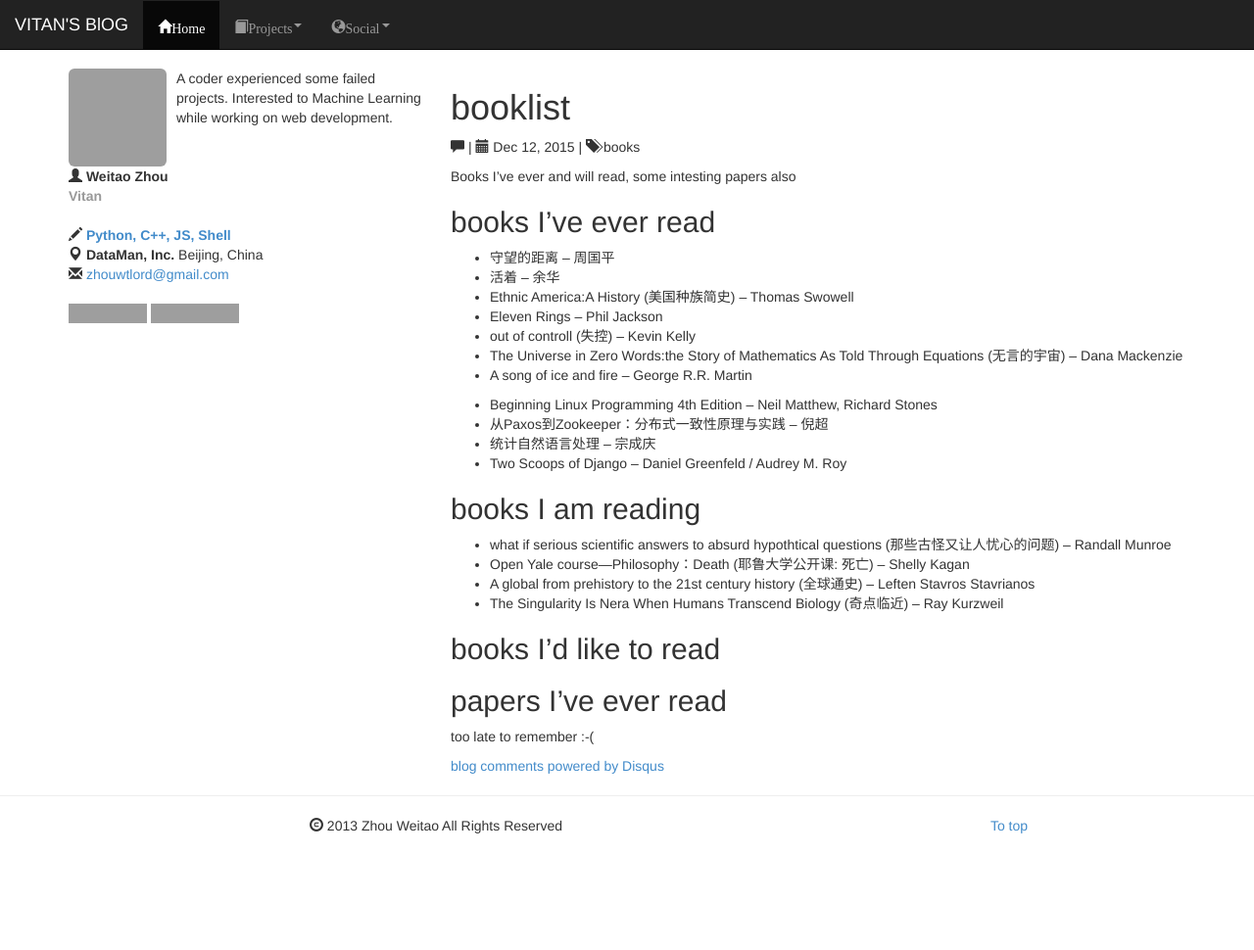
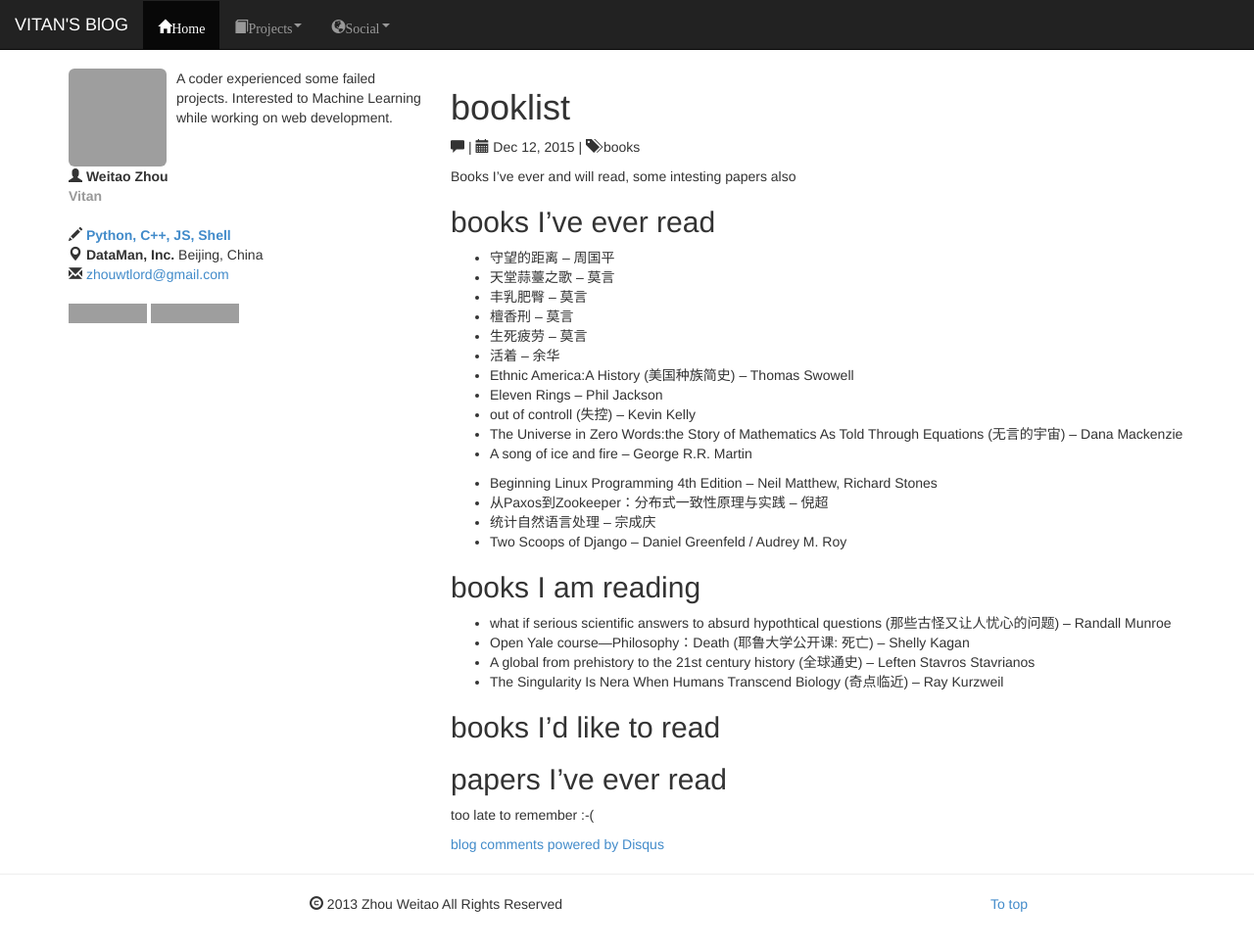
Before and after one commit to vitan/vitan.github.io, a Jekyll site: the page built from _posts/2015-12-12-booklist.md, in a window 1280 px wide and 973 px high, cut to the strip 0-970 px from the top of the window. Shown: the whole strip at 98% size. Built offline with Jekyll 4.4.1, drawn with Linux system fonts in a browser that asks for light colours; Markdown is read by kramdown in place of the engine named in the settings; comment, search, counter and statistics services are not loaded; grey boxes are pictures that could not be loaded.

Commit message:
Update 2015-12-12-booklist.md

```diff
--- a/_posts/2015-12-12-booklist.md
+++ b/_posts/2015-12-12-booklist.md
@@ -10,6 +10,10 @@ Books I've ever and will read, some intesting papers also
 ## books I've ever read
 
 * 守望的距离 -- 周国平
+* 天堂蒜薹之歌 -- 莫言
+* 丰乳肥臀 -- 莫言
+* 檀香刑 -- 莫言
+* 生死疲劳 -- 莫言
 * 活着 -- 余华
 * Ethnic America:A History (美国种族简史) -- Thomas Swowell
 * Eleven Rings -- Phil Jackson
```
